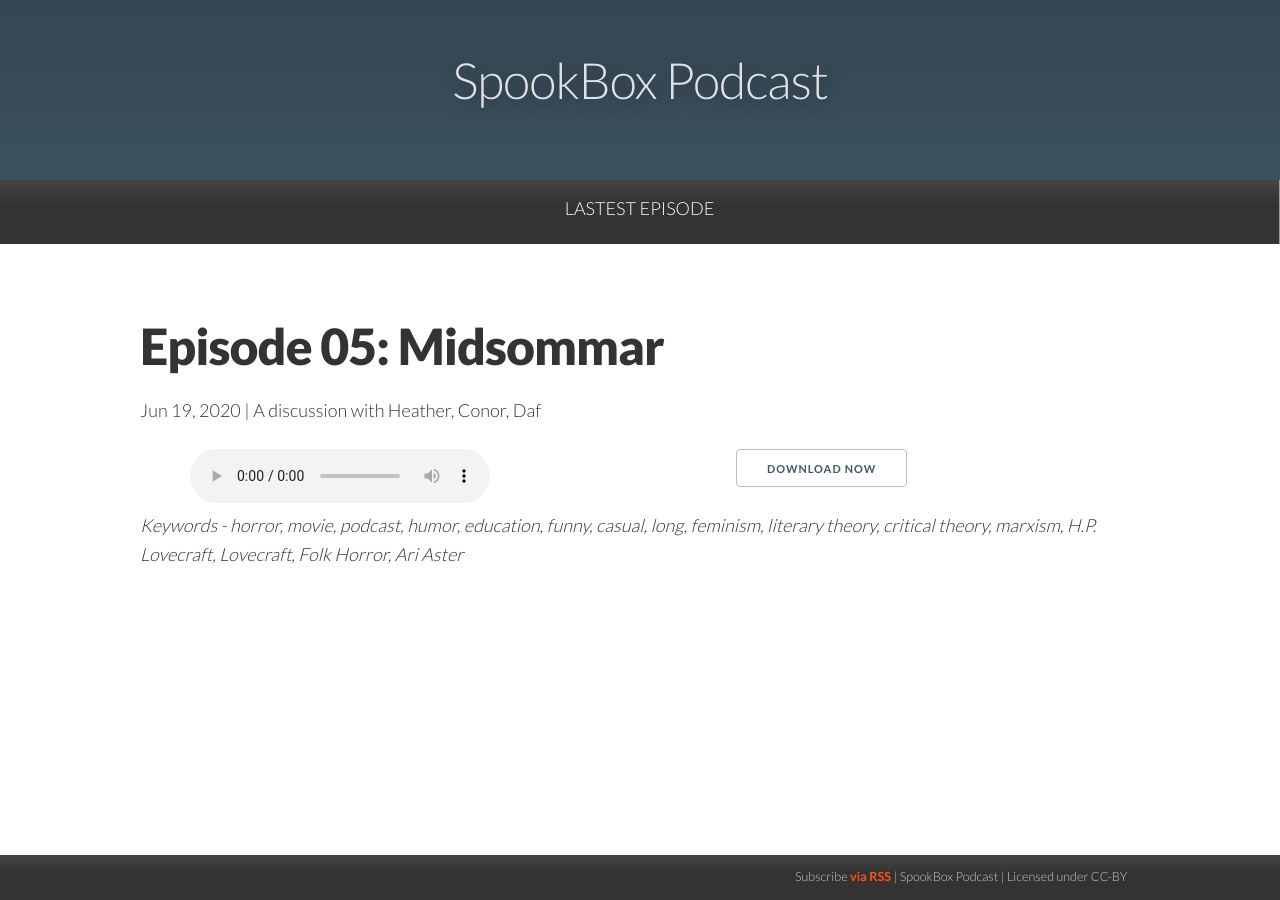
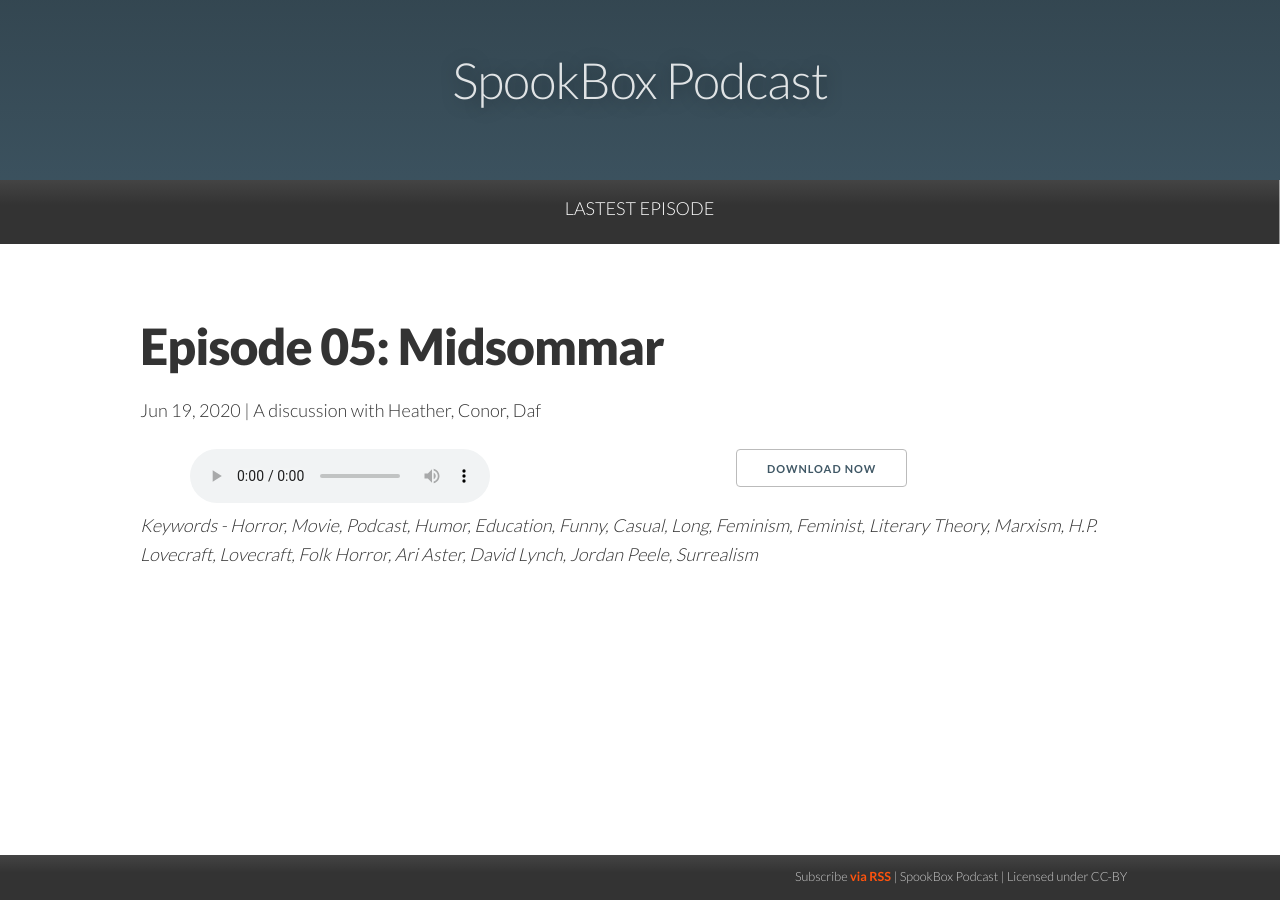
Before and after one commit to cpmmckeown/SpookBox-Podcast, a Jekyll site: the page built from _posts/2020-06-19-05.md, in a window 1280 px wide. Built offline with Jekyll 4.4.1, drawn with Linux system fonts in a browser that asks for light colours.

Commit message:
minor changes

```diff
--- a/_posts/2020-06-19-05.md
+++ b/_posts/2020-06-19-05.md
@@ -2,15 +2,15 @@
 layout: post
 title: "Episode 05: Midsommar"
 date: 2020-06-19 23:00
-file: hhttps://archive.org/download/SpookBox_Podcast_Episode_4/Compressor%20Spookbox%204%282%29.mp3
-summary: "This week we get lost in thought over Satoshi Kon's 1997 masterpiece Perfect Blue"
-description: "This week the gang (Conor, Daf and Heather) turn their third eyes to Ari Aster's 2019 horror spectacular Midsommar. We probe the depths of the film's possible anthropological meanings and ask just what genre this film might be?
+file: https://archive.org/download/spook-box-episode-5/SpookBox%20Episode%205.mp3
+summary: "This week we celebrate Ari Aster's brilliant folk horror Midsommar (2019)"
+description: "TThis week the gang (Conor, Daf and Heather) turn their third eyes to Ari Aster's 2019 horror spectacular Midsommar. We probe the depths of the film's possible anthropological meanings and ask just what genre this film might be?
 
 If you have time, check out our channel and our other videos and please, please subscribe and share our podcasts with your friends."
-duration: "62:20"
-length: "3740"
+duration: "62:21"
+length: "3741"
 explicit: "yes"
-keywords: "horror, movie, podcast, humor, education, funny, casual, long, feminism, literary theory, critical theory, marxism, H.P. Lovecraft, Lovecraft, Folk Horror, Ari Aster"
+keywords: "Horror, Movie, Podcast, Humor, Education, Funny, Casual, Long, Feminism, Feminist, Literary Theory, Marxism, H.P. Lovecraft, Lovecraft, Folk Horror, Ari Aster, David Lynch, Jordan Peele, Surrealism"
 block: "no"
 voices: "Heather, Conor, Daf"
 ---
```
Also changed, not shown: _posts/2020-06-12-04.md (+1 -1 lines).
